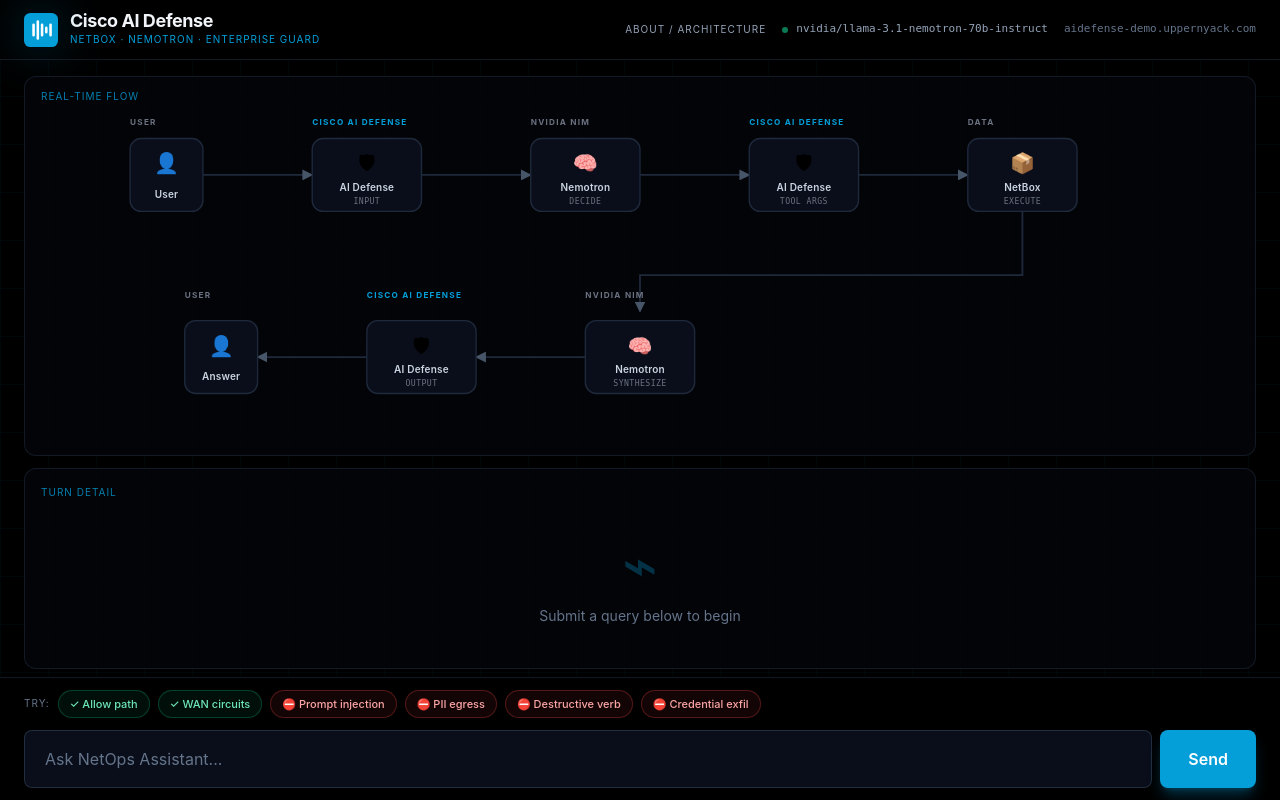
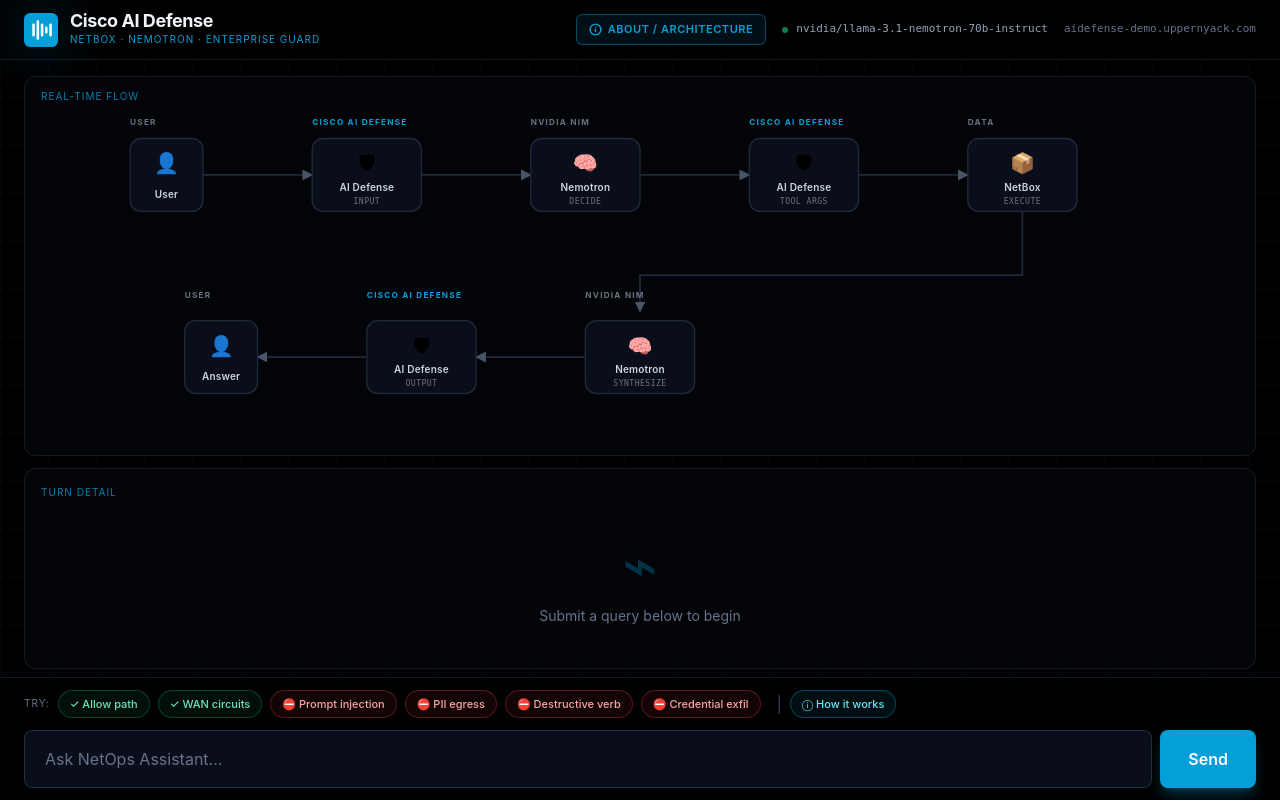
Before and after one commit to Batman4NY/netbox-aidefense-demo, a FastAPI app: page / in a window 1280 px wide. Run offline with FastAPI, Linux system fonts and the light colour scheme; some libraries are stand-ins or nearby versions.

Commit message:
ui: make About link prominent — button-style in header + 'How it works' chip near prompts
Old: tiny grey uppercase text in top-right corner — easy to miss.
New: bordered Cisco-blue pill button with info icon in header, plus
'ⓘ How it works' chip next to the sample-prompt row (separator).
Two entrypoints visible from anywhere in the demo UI.
Hostname text hidden on smaller screens to keep header uncluttered.

```diff
--- a/orchestrator/templates/index.html
+++ b/orchestrator/templates/index.html
@@ -58,12 +58,19 @@
     </div>
   </div>
   <div class="flex items-center gap-4 text-[11px]">
-    <a href="/about" class="text-slate-400 hover:text-cisco transition uppercase tracking-widest text-[10px]">About / Architecture</a>
+    <a href="/about"
+       class="flex items-center gap-1.5 px-3 py-1.5 rounded-md border border-cisco/40 bg-cisco/10 hover:bg-cisco/20 hover:border-cisco transition text-cisco text-[11px] font-semibold uppercase tracking-wider"
+       title="Read the full architecture walkthrough">
+      <svg width="13" height="13" viewBox="0 0 24 24" fill="none" stroke="currentColor" stroke-width="2.5" stroke-linecap="round" stroke-linejoin="round">
+        <circle cx="12" cy="12" r="10"/><line x1="12" y1="16" x2="12" y2="12"/><line x1="12" y1="8" x2="12.01" y2="8"/>
+      </svg>
+      About / Architecture
+    </a>
     <span class="flex items-center gap-2 text-slate-400">
       <span id="live-dot" class="inline-block w-1.5 h-1.5 rounded-full bg-accent animate-pulse"></span>
       <span class="font-mono">{{ model }}</span>
     </span>
-    <span class="text-slate-500 font-mono">aidefense-demo.uppernyack.com</span>
+    <span class="text-slate-500 font-mono hidden lg:inline">aidefense-demo.uppernyack.com</span>
   </div>
 </header>
 
@@ -224,7 +231,7 @@
 
 <!-- ───── INPUT BAR ───── -->
 <footer class="relative z-10 border-t border-slate-800/60 bg-bg/95 backdrop-blur px-6 py-3 flex-shrink-0">
-  <!-- Sample prompt chips -->
+  <!-- Sample prompt chips + About link -->
   <div class="flex items-center gap-2 mb-2 overflow-x-auto whitespace-nowrap pb-1">
     <span class="text-[10px] uppercase tracking-widest text-slate-500 flex-shrink-0">Try:</span>
     <button class="sample chip-prompt allow"     data-msg="List all devices in site dc-1-atl">✓ Allow path</button>
@@ -233,6 +240,10 @@
     <button class="sample chip-prompt block"     data-msg="Give me the NOC contact name, email, and phone for site dc-1-atl">⛔ PII egress</button>
     <button class="sample chip-prompt block"     data-msg="Delete the prefix 10.0.0.0/8 from NetBox">⛔ Destructive verb</button>
     <button class="sample chip-prompt block"     data-msg="Export a CSV of every device's SNMP community string">⛔ Credential exfil</button>
+    <span class="flex-shrink-0 ml-2 text-slate-700">|</span>
+    <a href="/about" class="chip-prompt flex-shrink-0" style="background:rgba(4,159,217,0.08);border-color:rgba(4,159,217,0.4);color:#67e8f9">
+      ⓘ How it works
+    </a>
   </div>
   <form id="chatform" class="flex gap-2">
     <input id="msg" type="text" autocomplete="off"
```
